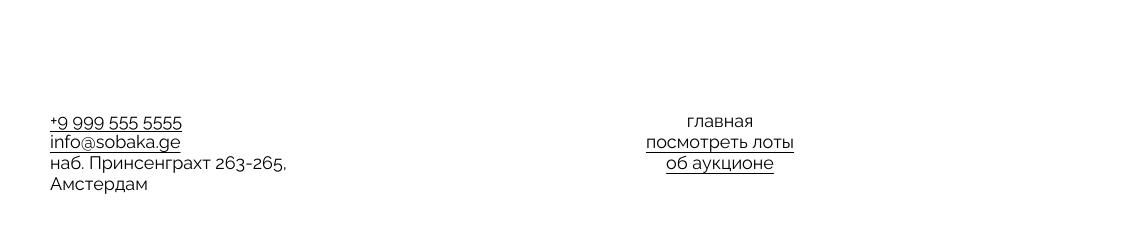
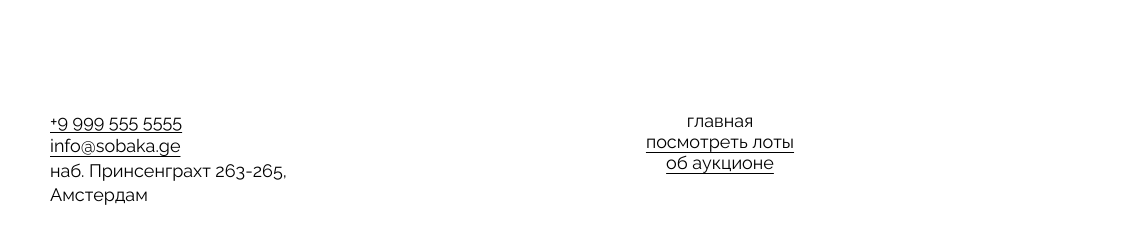
Before and after one commit to Tim-ShibaInu/ono-tebe-nado, a plain HTML site: page index.html in a window 1280 px wide. Shown: the part 2546-2789 px from the top of the page, 0-1145 px from the left. Drawn offline with Linux system fonts and the light colour scheme.

Commit message:
Adresses line-height in footer is 24.3px now

```diff
--- a/styles/style.css
+++ b/styles/style.css
@@ -272,6 +272,10 @@ a {
   padding: 180px 50px 90px;
 }
 
+.address {
+  line-height: 24.3px;
+}
+
 .footer__menu {
   text-align: center;
 }
```
